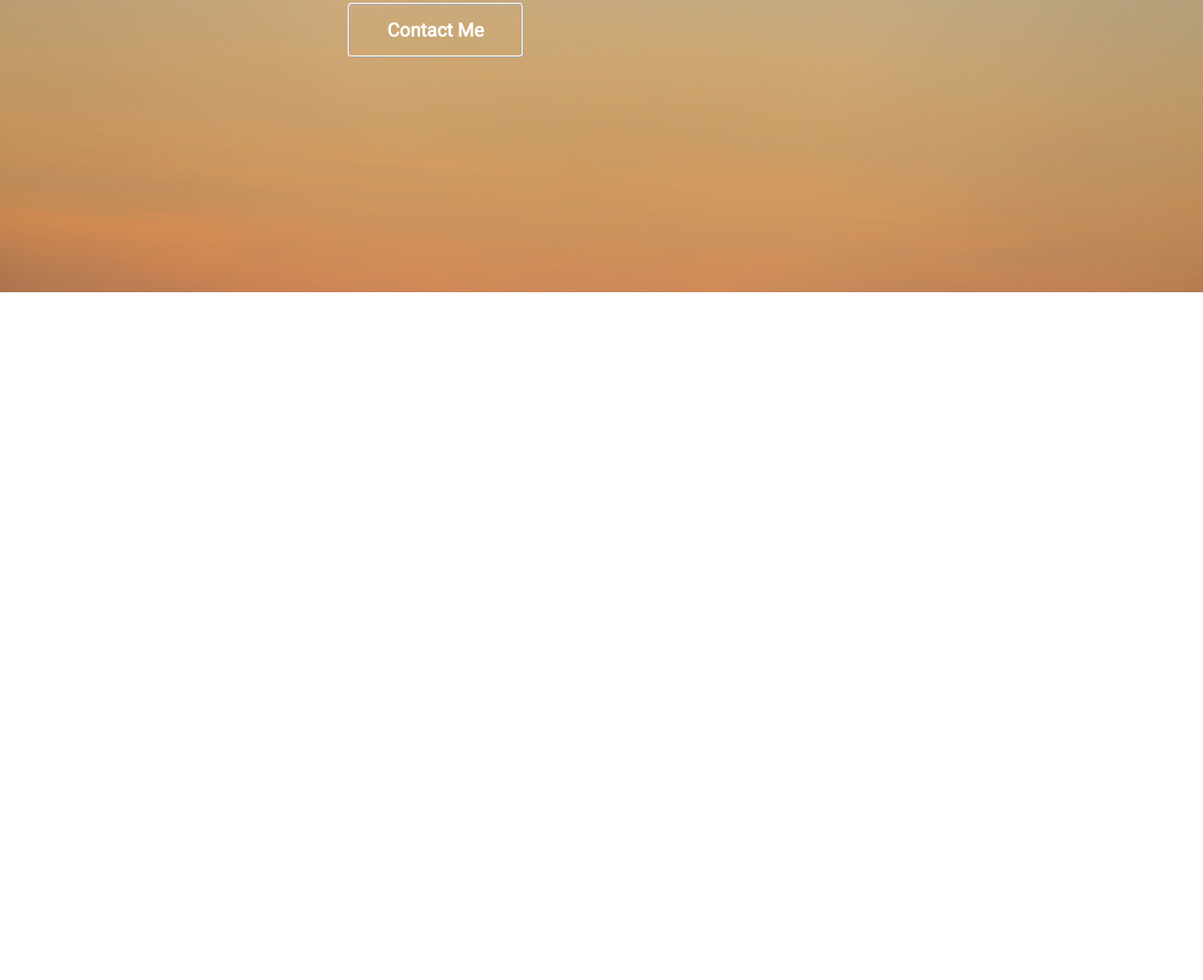
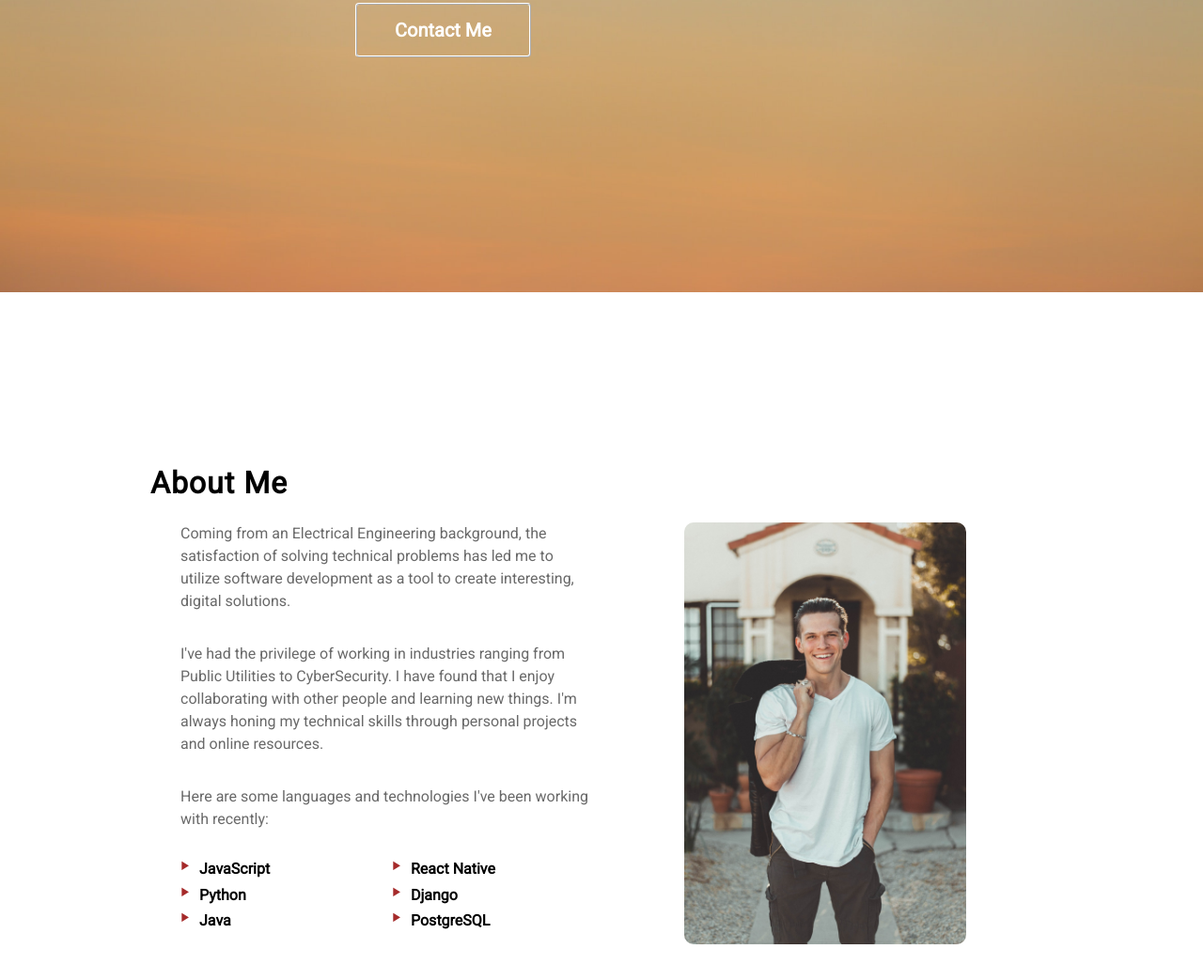
Before and after one commit to junling2/personal-website-v2, a Gatsby site: page / in a window 1280 px wide. Shown: the part 489-1532 px from the top of the page at 94% size. Before the commit the page ends 800 px from the top, so only its background shows below. Built offline with nearby package versions, Linux system fonts and the light colour scheme; Gatsby itself is replaced by a stand-in of ours; a web font is replaced by a local one.

Commit message:
Add About Me section
first draft of about me section and adjust some margins for navbar and hero

```diff
--- a/gatsby-config.js
+++ b/gatsby-config.js
@@ -12,7 +12,7 @@ module.exports = {
     {
       resolve: `gatsby-plugin-google-fonts`,
       options: {
-        fonts: [`Roboto`, `Style Script`],
+        fonts: [`Roboto`, `Style Script`, `Raleway`],
         display: "swap",
       },
     },
--- a/src/components/header.js
+++ b/src/components/header.js
@@ -1,4 +1,4 @@
-import React, { useState, useEffect } from "react"
+import React from "react"
 import styled from "styled-components"
 import { Link } from "gatsby"
 import { GoThreeBars } from "react-icons/go"
@@ -95,6 +95,7 @@ const Bars = styled(GoThreeBars)`
   }
 `
 const NavMenu = styled.div`
+  margin-left: 3.5rem;
   display: flex;
   align-items: center;
 
--- a/src/components/hero.js
+++ b/src/components/hero.js
@@ -59,6 +59,7 @@ const HeroItems = styled.div`
 
 const HeroH0 = styled.text`
   margin-bottom: 0.5rem;
+  margin-left: 1rem;
   font-family: "Style Script";
   font-size: 2rem;
   color: #d64161;
@@ -66,12 +67,15 @@ const HeroH0 = styled.text`
 
 const HeroH1 = styled.h1`
   font-size: clamp(3rem, 6vw, 5rem);
+  font-family: "Raleway";
   margin-bottom: 1.5rem;
+  margin-left: 0.6rem;
   letter-spacing: 1px;
 `
 
 const HeroP = styled.p`
   margin-bottom: 2rem;
+  margin-left: 1rem;
   word-wrap: normal;
   max-width: 540px;
   font-weight: 100;
@@ -81,6 +85,7 @@ const HeroP = styled.p`
 `
 
 const MailButton = styled.a`
+  margin-left: 1rem;
   background: transparent;
   border: 2px ridge white;
   white-space: nowrap;
--- /dev/null
+++ b/src/components/sections/about.js
@@ -0,0 +1,174 @@
+import React from "react"
+import styled from "styled-components"
+import { StaticImage } from "gatsby-plugin-image"
+
+const About = () => {
+  const skills = [
+    "JavaScript",
+    "React Native",
+    "Python",
+    "Django",
+    "Java",
+    "PostgreSQL",
+  ]
+
+  return (
+    <AboutContainer>
+      <AboutContent>
+        <AboutItems>
+          <AboutH1>About Me</AboutH1>
+          <AboutColumns>
+            <div>
+              <AboutP>
+                Coming from an Electrical Engineering background, the
+                satisfaction of solving technical problems has led me to utilize
+                software development as a tool to create interesting, digital
+                solutions.
+              </AboutP>
+              <AboutP>
+                I've had the privilege of working in industries ranging from
+                Public Utilities to CyberSecurity. I have found that I enjoy
+                collaborating with other people and learning new things. I'm
+                always honing my technical skills through personal projects and
+                online resources.
+              </AboutP>
+              <AboutP>
+                Here are some languages and technologies I've been working with
+                recently:
+              </AboutP>
+              <SkillsList>
+                {skills && skills.map((skill, i) => <li key={i}>{skill}</li>)}
+              </SkillsList>
+            </div>
+            <StyledPic>
+              <div className="container">
+                <StaticImage
+                  className="img"
+                  src="../../images/placeholder.jpg"
+                  width={500}
+                  quality={95}
+                  formats={["AUTO", "WEBP", "AVIF"]}
+                  alt="Headshot"
+                  placeholder="blurred"
+                />
+              </div>
+            </StyledPic>
+          </AboutColumns>
+        </AboutItems>
+      </AboutContent>
+    </AboutContainer>
+  )
+}
+
+export default About
+
+const AboutContainer = styled.div`
+  background: white;
+  display: flex;
+  justify-content: center;
+  align-items: center;
+  padding: 0 1rem;
+  height: 100vh;
+`
+
+const AboutContent = styled.div`
+  z-index: 3;
+  height: calc(100vh - 80px);
+  max-height: 100%;
+  padding: 0rem calc((100vw - 1300px) / 2);
+  margin-top: 80px;
+
+  @media screen and (max-width: 768px) {
+    margin-left: 2rem;
+  }
+`
+
+const AboutItems = styled.div`
+  display: flex;
+  flex-direction: column;
+  justify-content: center;
+  align-items: flex-start;
+  text-align: left;
+  height: 100vh;
+  max-height: 100%;
+  padding: 0;
+  line-height: 1.1;
+  font-weight: bold;
+`
+
+const AboutH1 = styled.h1`
+  font-size: 2rem;
+  margin-bottom: 1.5rem;
+  margin-left: 5rem;
+  letter-spacing: 1px;
+  max-height: 100%;
+`
+
+const AboutColumns = styled.div`
+  display: grid;
+  grid-template-columns: 1fr 1fr;
+  grid-gap: 6rem;
+  padding: 0 2rem;
+  max-height: 100%;
+  margin-left: 5rem;
+
+  @media screen and (max-width: 768px) {
+    grid-template-columns: 1fr;
+  }
+`
+
+const AboutP = styled.p`
+  margin-bottom: 2rem;
+  word-wrap: normal;
+  max-width: 440px;
+  font-weight: 100;
+  font-size: 1rem;
+  color: #696969;
+  line-height: 1.5;
+`
+
+const SkillsList = styled.ul`
+  display: grid;
+  grid-template-columns: 1fr 1fr;
+  grid-gap: 0 10px;
+  padding: 0;
+  margin: 20px 0 0 0;
+  overflow: hidden;
+  list-style: none;
+  li {
+    position: relative;
+    margin-bottom: 10px;
+    padding-left: 20px;
+
+    &:before {
+      content: "‣";
+      position: absolute;
+      left: 0;
+      color: brown;
+      line-height: 12px;
+    }
+  }
+`
+
+const StyledPic = styled.div`
+  position: relative;
+  max-width: 300px;
+
+  @media screen and (max-width: 768px) {
+    margin: 50px auto 0;
+    width: 70%;
+  }
+
+  .container {
+    display: block;
+    position: relative;
+    width: 100%;
+    border-radius: 10px;
+
+    .img {
+      position: relative;
+      border-radius: 10px;
+      mix-blend-mode: multiply;
+    }
+  }
+`
--- a/src/pages/index.js
+++ b/src/pages/index.js
@@ -2,11 +2,13 @@ import * as React from "react"
 import Layout from "../components/layout"
 import Seo from "../components/seo"
 import Hero from "../components/hero"
+import About from "../components/sections/about"
 
 const IndexPage = () => (
   <Layout>
     <Seo title="Home" />
     <Hero />
+    <About />
   </Layout>
 )
 
```
Also changed, not shown: src/images/placeholder.jpg (added).
